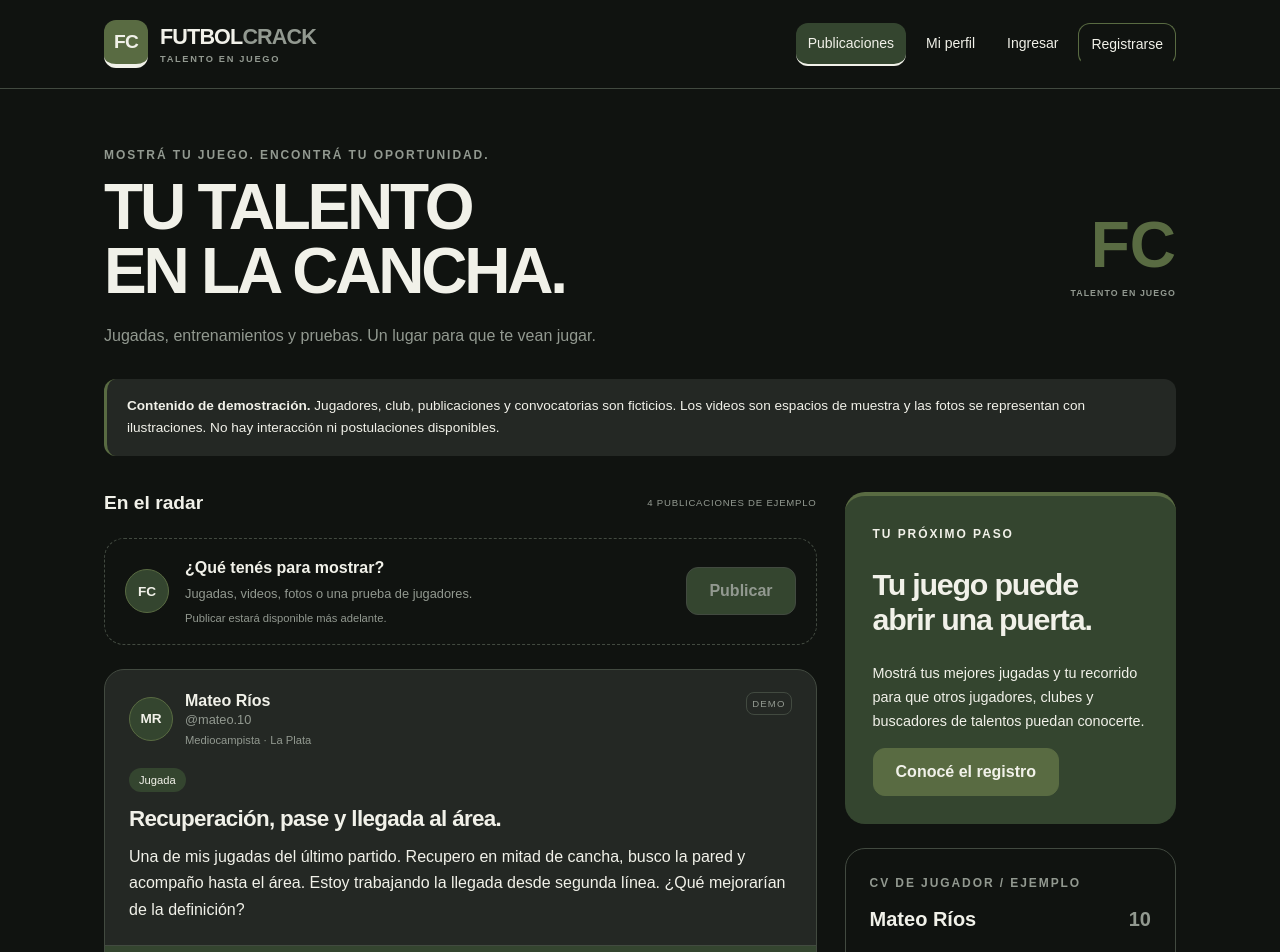
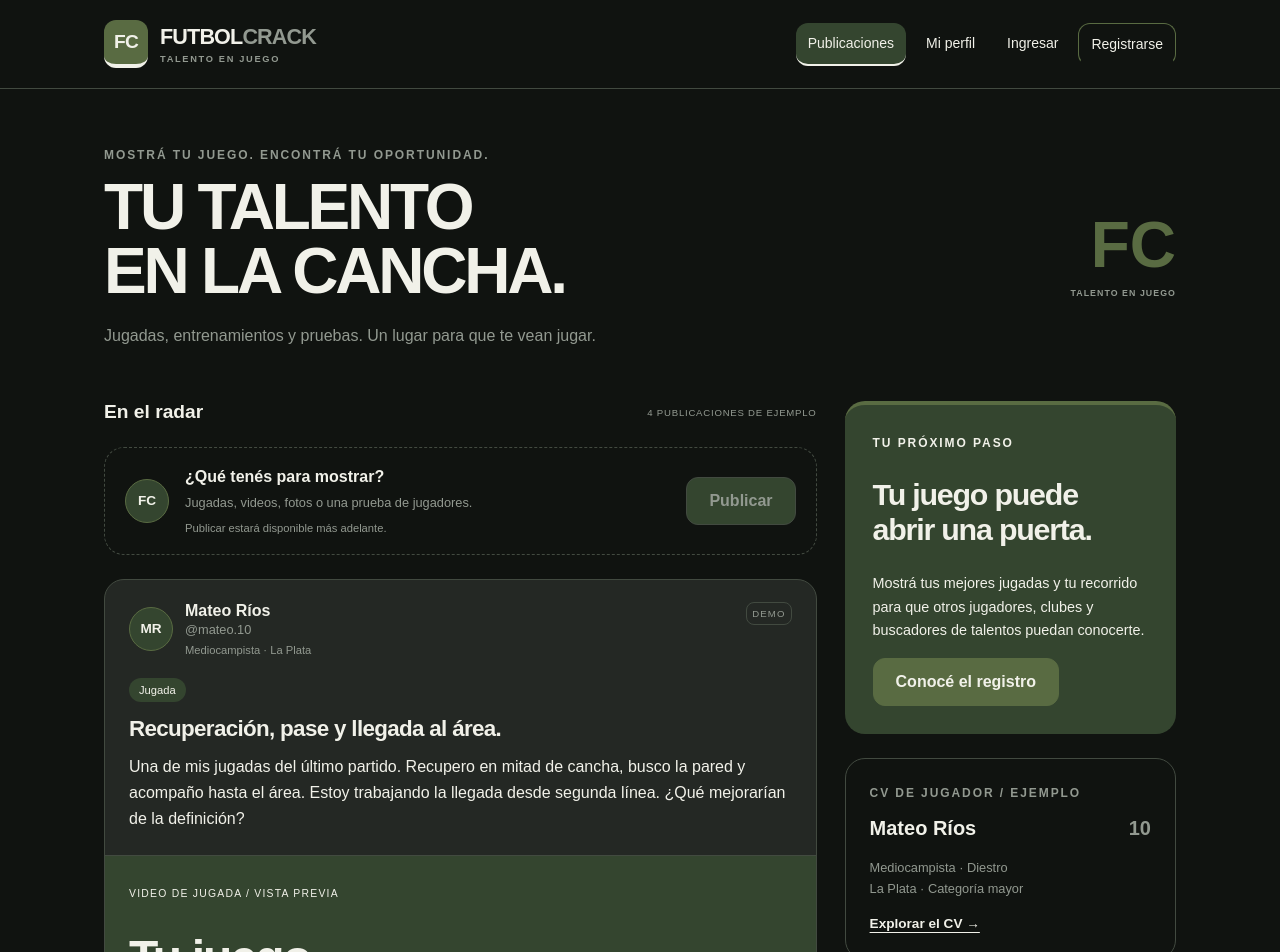
Before and after one commit to AndresCespedes92/FutbolCrack, an Angular app in the folder frontend/: page /publicaciones in a window 1280 px wide. Shown: the top 952 px of the page. Built offline with nearby package versions, Linux system fonts and the light colour scheme.

Commit message:
sacar lo que dice demo

```diff
--- a/frontend/src/app/pages/login/login.html
+++ b/frontend/src/app/pages/login/login.html
@@ -13,10 +13,7 @@
     <span class="eyebrow">FUTBOLCRACK / ACCESO</span>
     <h2 id="titulo-formulario">Volvé al juego</h2>
     <p class="muted">Jugadores, clubes y talento por descubrir.</p>
-    <p class="demo-note" id="aviso-login">
-      <strong>Vista de diseño.</strong> El inicio de sesión todavía no está disponible. Podés
-      explorar las pantallas desde la navegación.
-    </p>
+
     <!-- El submit también se cancela al presionar Enter: no hay sesión ni petición a una API. -->
     <form (submit)="$event.preventDefault()" aria-describedby="aviso-login">
       <div class="field">
--- a/frontend/src/app/pages/mi-perfil/mi-perfil.html
+++ b/frontend/src/app/pages/mi-perfil/mi-perfil.html
@@ -1,9 +1,7 @@
 <span class="eyebrow">TU PERFIL / TU CV FUTBOLÍSTICO</span>
 <h1>Mi perfil</h1>
 <p class="demo-note">
-  <strong>CV de demostración.</strong> Mateo, los clubes y su trayectoria son ficticios. Esta
-  pantalla no representa una sesión iniciada. La edición del CV y la carga de material estarán
-  disponibles más adelante.
+  <strong></strong>
 </p>
 <section class="player-card" aria-labelledby="nombre-jugador">
   <div class="player-art">
@@ -15,7 +13,7 @@
     /><span>PERFIL DE JUGADOR / EJEMPLO</span>
   </div>
   <div class="player-info">
-    <span class="availability">En búsqueda de pruebas · Ejemplo</span>
+    <span class="availability">En búsqueda de pruebas</span>
     <h2 id="nombre-jugador">
       Mateo<br />Ríos<span class="player-number" aria-hidden="true">10</span>
     </h2>
--- a/frontend/src/app/pages/publicaciones/publicaciones.html
+++ b/frontend/src/app/pages/publicaciones/publicaciones.html
@@ -6,11 +6,7 @@
   </div>
   <span class="edition">FC<br /><small>TALENTO EN JUEGO</small></span>
 </header>
-<p class="demo-note">
-  <strong>Contenido de demostración.</strong> Jugadores, club, publicaciones y convocatorias son
-  ficticios. Los videos son espacios de muestra y las fotos se representan con ilustraciones. No hay
-  interacción ni postulaciones disponibles.
-</p>
+
 <div class="feed-layout">
   <section class="feed" aria-labelledby="titulo-feed">
     <div class="section-heading">
@@ -45,7 +41,7 @@
       <span class="eyebrow">CV DE JUGADOR / EJEMPLO</span>
       <h2>Mateo Ríos <span>10</span></h2>
       <p>Mediocampista · Diestro<br />La Plata · Categoría mayor</p>
-      <a class="text-link" routerLink="/mi-perfil">Explorar el CV de ejemplo →</a>
+      <a class="text-link" routerLink="/mi-perfil">Explorar el CV →</a>
     </section>
     <section class="opportunity-note">
       <span class="eyebrow">PRUEBAS DE JUGADORES</span>
--- a/frontend/src/app/pages/registro/registro.html
+++ b/frontend/src/app/pages/registro/registro.html
@@ -8,14 +8,8 @@
   </section>
   <section class="auth-panel" aria-labelledby="titulo-datos">
     <h2 id="titulo-datos">Creá tu perfil</h2>
-    <p class="demo-note" id="aviso-registro">
-      <strong>Validación local de demostración.</strong> No se crea una cuenta ni se guardan datos o
-      imágenes. El envío sigue deshabilitado, incluso cuando todos los datos son válidos.
-    </p>
-    <p class="validation-guide">
-      Los campos con errores se marcan en rojo y los válidos en verde después de interactuar. Los
-      opcionales vacíos quedan neutros.
-    </p>
+
+
     <!-- formGroup conecta el HTML al modelo. ngClass adapta el patrón verificado en CineBera. -->
     <!-- Cancelamos submit también con Enter: validar los datos no equivale a crear una cuenta. -->
     <form
```
Also changed, not shown: 2 other files (tests, documents, lock files or other folders).
